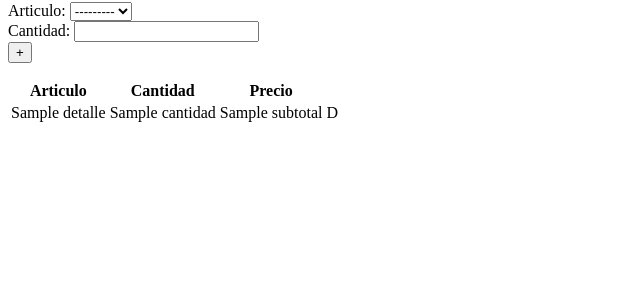
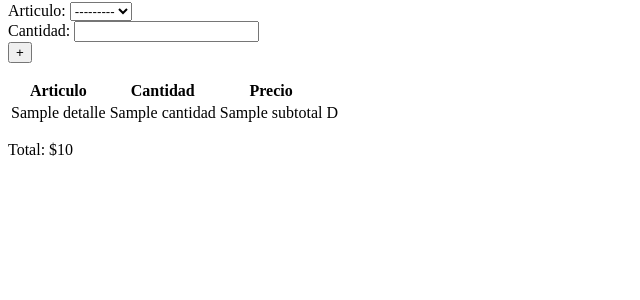
Before and after one commit to maxi-lab/Dise-de-Sistemas, a Django app: template ventas/templates/altaVenta.html in a window 1280 px wide. Shown: the part 240-540 px from the top of the page, without its empty margins (0-640 px from the left). Run offline with Django 5.2, Linux system fonts and the light colour scheme; data comes from the database, SQL or seed files in the repository; both versions use the stored data as it was after the commit; tables that the repository leaves empty hold one stand-in row (values such as "Sample post"); the template is opened without the code that fills it: values that come from a table or form of the project are taken from there, most other values are stand-ins (such as "Sample title", 1, 10 or a date in 2020).

Commit message:
Debajo de la grilla muestra el total de toda la venta

```diff
--- a/ventas/templates/altaVenta.html
+++ b/ventas/templates/altaVenta.html
@@ -28,4 +28,8 @@
         <td>D</td>
     </tr>
     {% endfor %}
+
 </table>
+{% if total %}
+<p>Total: ${{total}}</p>
+{% endif %}
--- a/ventas/views.py
+++ b/ventas/views.py
@@ -70,12 +70,16 @@ def venta_detalle(request,ventaDetalles):
             'Articulo':Articulo.to_jason(ventaDetalle.Articulo),
             'nom':ventaDetalle.Articulo.nombre
             })
+        total=0
+        for i in ventaDetalles:
+            total=total+i['subtotal']
         request.session['ventaDetalles']=ventaDetalles
         return render(request,'altaVenta.html',{
             'formVenta':VentaForm,
             'formVentaDetalle':VentaDetalleForm,
             'error':'Detalle cargado exitosamente',
             'detalles':ventaDetalles,
+            'total':total,
         })
     else:
         return render(request,'altaVenta.html',{
```
Also changed, not shown: db.sqlite3.
